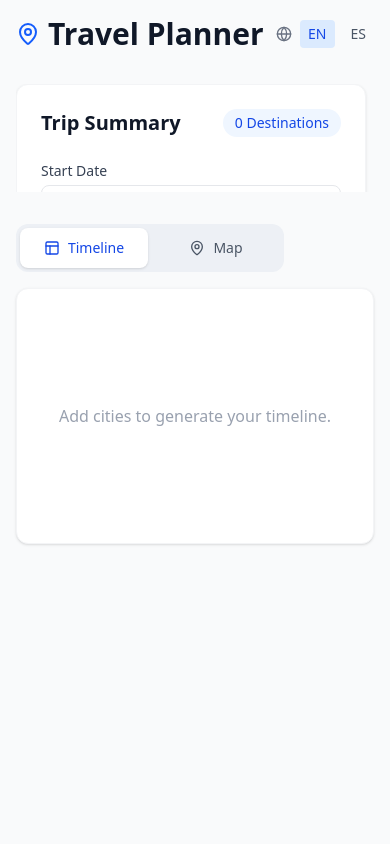
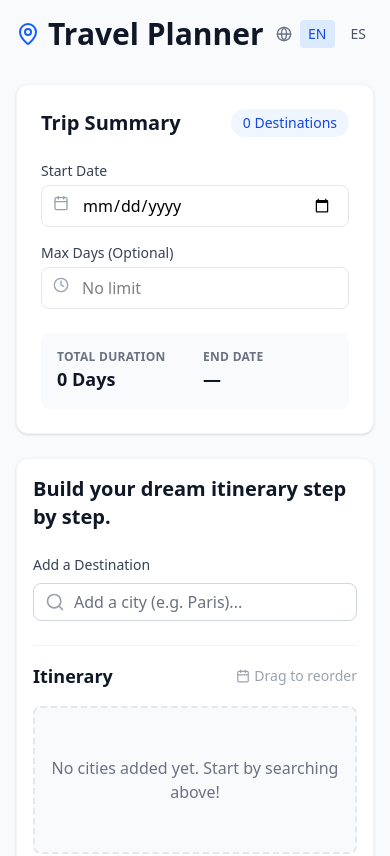
Before and after one commit to The-Dubious-Disc/travel-planner, a Next.js app: page / in a window 390 px wide. Shown: the top 856 px of the page. Built offline with nearby package versions, Linux system fonts and the light colour scheme.

Commit message:
fix: Improve responsive layout for mobile devices

```diff
--- a/src/app/page.tsx
+++ b/src/app/page.tsx
@@ -39,12 +39,12 @@ export default function Home() {
              </div>
         </div>
 
-        <div className="grid grid-cols-1 lg:grid-cols-3 gap-8 items-start h-[calc(100vh-140px)]">
+        <div className="flex flex-col md:grid md:grid-cols-12 gap-8 items-start h-auto md:h-[calc(100vh-140px)]">
           {/* Left Column: Trip Builder */}
-          <div className="lg:col-span-1 space-y-6 overflow-y-auto h-full pr-2">
+          <div className="w-full md:col-span-4 lg:col-span-4 space-y-6 md:overflow-y-auto md:h-full md:pr-2">
             <TripSummary />
 
-            <div className="bg-white p-6 rounded-xl shadow-sm border border-gray-100">
+            <div className="bg-white p-4 md:p-6 rounded-xl shadow-sm border border-gray-100">
               <h2 className="text-xl font-bold text-gray-900 mb-2">
                 {t('app.subtitle')}
               </h2>
@@ -72,12 +72,12 @@ export default function Home() {
           </div>
 
           {/* Right Column: Visualizer (Tabs) */}
-          <div className="lg:col-span-2 h-full flex flex-col">
+          <div className="w-full md:col-span-8 lg:col-span-8 md:h-full flex flex-col">
             {/* Tabs Header */}
-            <div className="flex space-x-1 rounded-xl bg-blue-900/5 p-1 mb-4 w-fit">
+            <div className="flex space-x-1 rounded-xl bg-blue-900/5 p-1 mb-4 w-full md:w-fit">
               <button
                 onClick={() => setActiveTab('timeline')}
-                className={`w-32 rounded-lg py-2.5 text-sm font-medium leading-5 transition-all
+                className={`flex-1 md:w-32 rounded-lg py-3 md:py-2.5 text-sm font-medium leading-5 transition-all
                   ${activeTab === 'timeline'
                     ? 'bg-white text-blue-700 shadow'
                     : 'text-gray-600 hover:bg-white/[0.12] hover:text-blue-600'
@@ -90,7 +90,7 @@ export default function Home() {
               </button>
               <button
                 onClick={() => setActiveTab('map')}
-                className={`w-32 rounded-lg py-2.5 text-sm font-medium leading-5 transition-all
+                className={`flex-1 md:w-32 rounded-lg py-3 md:py-2.5 text-sm font-medium leading-5 transition-all
                   ${activeTab === 'map'
                     ? 'bg-white text-blue-700 shadow'
                     : 'text-gray-600 hover:bg-white/[0.12] hover:text-blue-600'
--- a/src/components/CityList.tsx
+++ b/src/components/CityList.tsx
@@ -47,22 +47,22 @@ function SortableCityItem({ city }: { city: City }) {
     <div
       ref={setNodeRef}
       style={style}
-      className="flex items-center justify-between p-4 mb-3 bg-white border border-gray-200 rounded-lg shadow-sm hover:border-blue-300 transition-colors"
+      className="flex flex-wrap sm:flex-nowrap items-center justify-between p-3 sm:p-4 mb-3 bg-white border border-gray-200 rounded-lg shadow-sm hover:border-blue-300 transition-colors gap-2"
     >
-      <div className="flex items-center gap-3 overflow-hidden">
+      <div className="flex items-center gap-2 sm:gap-3 overflow-hidden flex-grow">
         <button
-          className="cursor-grab text-gray-400 hover:text-gray-600 active:cursor-grabbing touch-none"
+          className="cursor-grab text-gray-400 hover:text-gray-600 active:cursor-grabbing touch-none p-1 sm:p-0"
           {...attributes}
           {...listeners}
         >
           <GripVertical size={20} />
         </button>
-        <div className="font-medium text-gray-900 truncate min-w-[120px]">
+        <div className="font-medium text-gray-900 truncate min-w-[100px] sm:min-w-[120px]">
           {city.name}
         </div>
       </div>
 
-      <div className="flex items-center gap-4">
+      <div className="flex items-center gap-2 sm:gap-4 ml-auto">
         <div className="flex items-center gap-2">
           <label htmlFor={`days-${city.id}`} className="text-sm text-gray-500 hidden sm:inline">
             {t('summary.days')}:
@@ -74,13 +74,13 @@ function SortableCityItem({ city }: { city: City }) {
             max="30"
             value={city.days}
             onChange={(e) => updateDays(city.id, parseInt(e.target.value) || 1)}
-            className="w-16 px-2 py-1 text-center border border-gray-300 rounded-md focus:outline-none focus:ring-1 focus:ring-blue-500 text-gray-900"
+            className="w-14 sm:w-16 px-1 sm:px-2 py-2 sm:py-1 text-center border border-gray-300 rounded-md focus:outline-none focus:ring-1 focus:ring-blue-500 text-gray-900 text-base"
           />
         </div>
 
         <button
           onClick={() => removeCity(city.id)}
-          className="text-red-400 hover:text-red-600 p-1 rounded-full hover:bg-red-50 transition-colors"
+          className="text-red-400 hover:text-red-600 p-2 sm:p-1 rounded-full hover:bg-red-50 transition-colors"
           title="Remove city"
         >
           <Trash2 size={18} />
--- a/src/components/GanttChart.tsx
+++ b/src/components/GanttChart.tsx
@@ -58,16 +58,16 @@ export default function GanttChart() {
   const chartWidth = Math.max(800, totalDays * DAY_WIDTH_PX + 100); // Minimum width to look good
 
   return (
-    <div className="bg-white p-6 rounded-xl shadow-sm border border-gray-100 h-full flex flex-col">
-      <div className="flex items-center justify-between mb-6">
+    <div className="bg-white p-4 md:p-6 rounded-xl shadow-sm border border-gray-100 h-full flex flex-col overflow-hidden">
+      <div className="flex items-center justify-between mb-4 md:mb-6">
         <h2 className="text-xl font-bold text-gray-900">{t('gantt.title')}</h2>
         <div className="text-sm text-gray-500">
            {t('gantt.total')}: <span className="font-semibold text-gray-900">{totalDays} {t('summary.days')}</span>
         </div>
       </div>
 
-      <div className="flex-1 overflow-auto">
-        <div className="relative pb-8" style={{ minWidth: `${chartWidth}px` }}>
+      <div className="flex-1 overflow-x-auto overflow-y-hidden w-full">
+        <div className="relative pb-8 min-h-[300px]" style={{ minWidth: `${chartWidth}px` }}>
 
           {/* Grid Lines (Optional background) */}
           <div className="absolute inset-0 flex pointer-events-none" style={{ width: `${totalDays * DAY_WIDTH_PX}px` }}>
```
